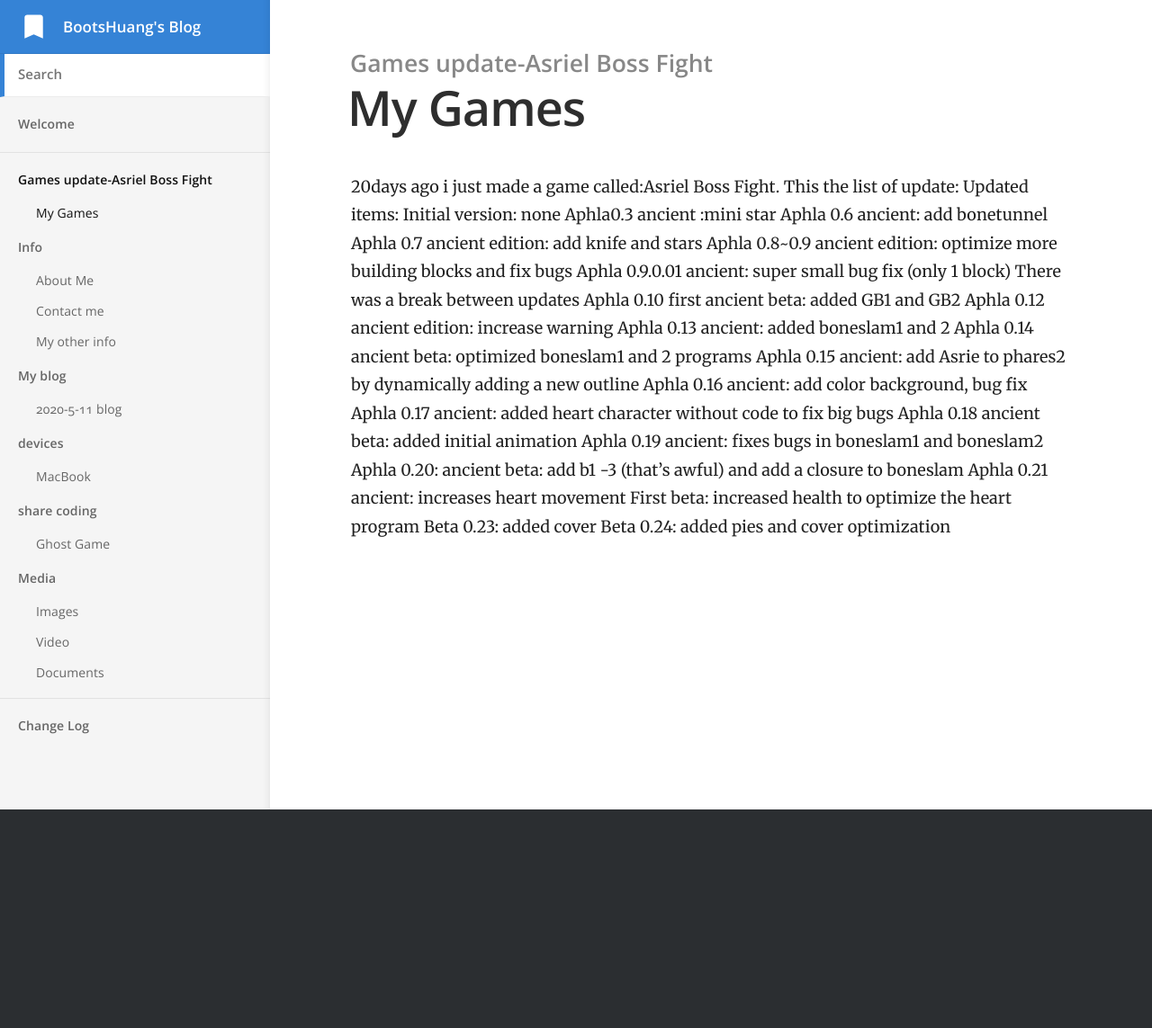
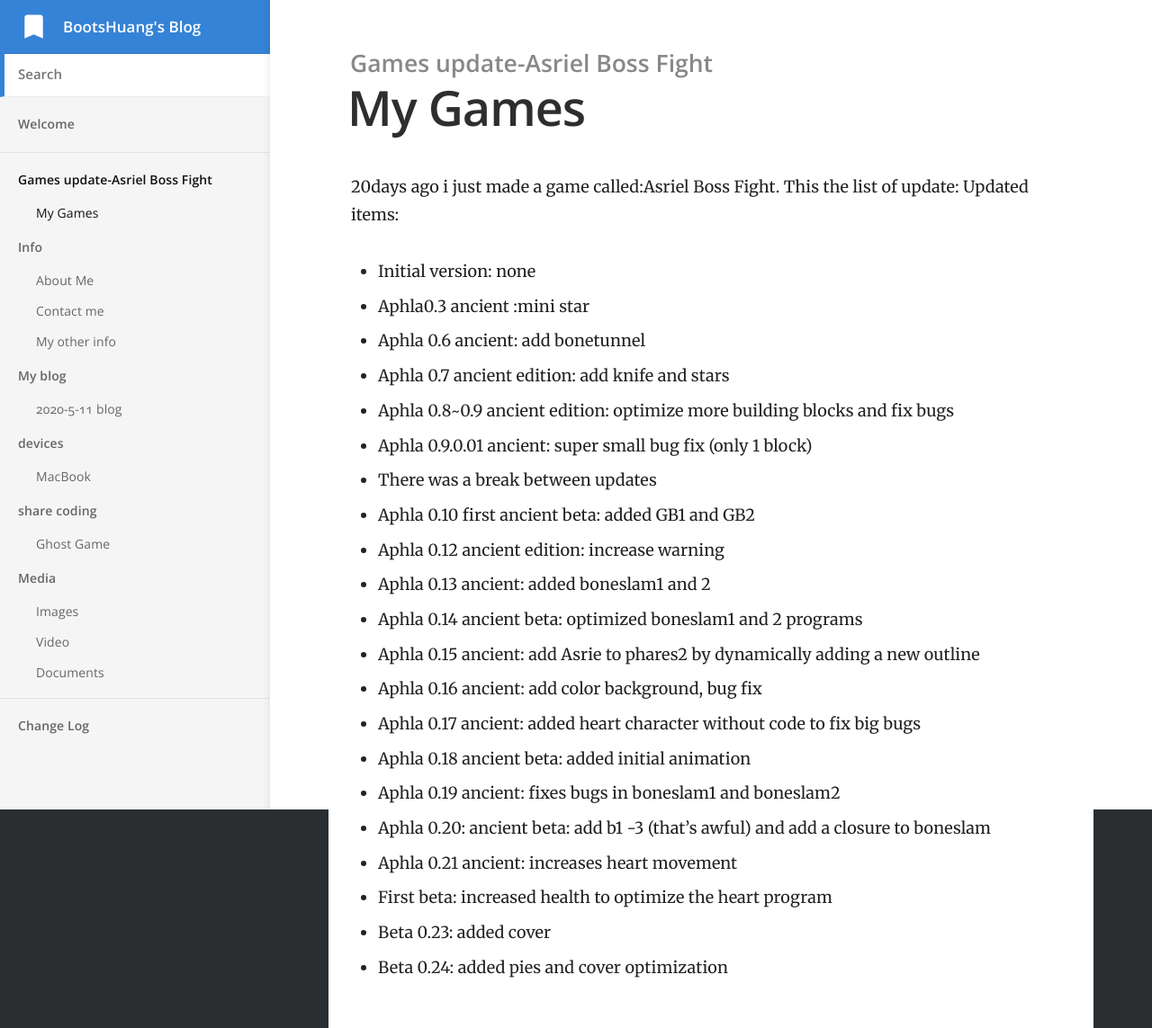
Before and after one commit to BootsHuang/BootsHuang.github.io, a Jekyll site: the page built from _docs/2020-05-10-My games.md, in a window 1280 px wide. Shown: the whole page at 90% size. Built offline with Jekyll 4.4.1, drawn with Linux system fonts in a browser that asks for light colours; before the commit the page ends 900 px from its top, so only the background shows below that.

Commit message:
修改文件: _docs/2020-05-10-My games.md

```diff
--- a/_docs/2020-05-10-My games.md
+++ b/_docs/2020-05-10-My games.md
@@ -6,24 +6,25 @@ order: 1
 20days ago i just made a game called:Asriel Boss Fight.
 This the list of update:
 Updated items:
-Initial version: none
-Aphla0.3 ancient :mini star
-Aphla 0.6 ancient: add bonetunnel
-Aphla 0.7 ancient edition: add knife and stars
-Aphla 0.8~0.9 ancient edition: optimize more building blocks and fix bugs
-Aphla 0.9.0.01 ancient: super small bug fix (only 1 block)
-There was a break between updates
-Aphla 0.10 first ancient beta: added GB1 and GB2
-Aphla 0.12 ancient edition: increase warning
-Aphla 0.13 ancient: added boneslam1 and 2
-Aphla 0.14 ancient beta: optimized boneslam1 and 2 programs
-Aphla 0.15 ancient: add Asrie to phares2 by dynamically adding a new outline
-Aphla 0.16 ancient: add color background, bug fix
-Aphla 0.17 ancient: added heart character without code to fix big bugs
-Aphla 0.18 ancient beta: added initial animation
-Aphla 0.19 ancient: fixes bugs in boneslam1 and boneslam2
-Aphla 0.20: ancient beta: add b1 -3 (that's awful) and add a closure to boneslam
-Aphla 0.21 ancient: increases heart movement
-First beta: increased health to optimize the heart program
-Beta 0.23: added cover
-Beta 0.24: added pies and cover optimization
+
+ - Initial version: none
+ - Aphla0.3 ancient :mini star
+ - Aphla 0.6 ancient: add bonetunnel
+ - Aphla 0.7 ancient edition: add knife and stars
+ - Aphla 0.8~0.9 ancient edition: optimize more building blocks and fix bugs
+ - Aphla 0.9.0.01 ancient: super small bug fix (only 1 block)
+ - There was a break between updates
+ - Aphla 0.10 first ancient beta: added GB1 and GB2
+ - Aphla 0.12 ancient edition: increase warning
+ - Aphla 0.13 ancient: added boneslam1 and 2
+ - Aphla 0.14 ancient beta: optimized boneslam1 and 2 programs
+ - Aphla 0.15 ancient: add Asrie to phares2 by dynamically adding a new outline
+ - Aphla 0.16 ancient: add color background, bug fix
+ - Aphla 0.17 ancient: added heart character without code to fix big bugs
+ - Aphla 0.18 ancient beta: added initial animation
+ - Aphla 0.19 ancient: fixes bugs in boneslam1 and boneslam2
+ - Aphla 0.20: ancient beta: add b1 -3 (that's awful) and add a closure to boneslam
+ - Aphla 0.21 ancient: increases heart movement
+ - First beta: increased health to optimize the heart program
+ - Beta 0.23: added cover
+ - Beta 0.24: added pies and cover optimization
```
